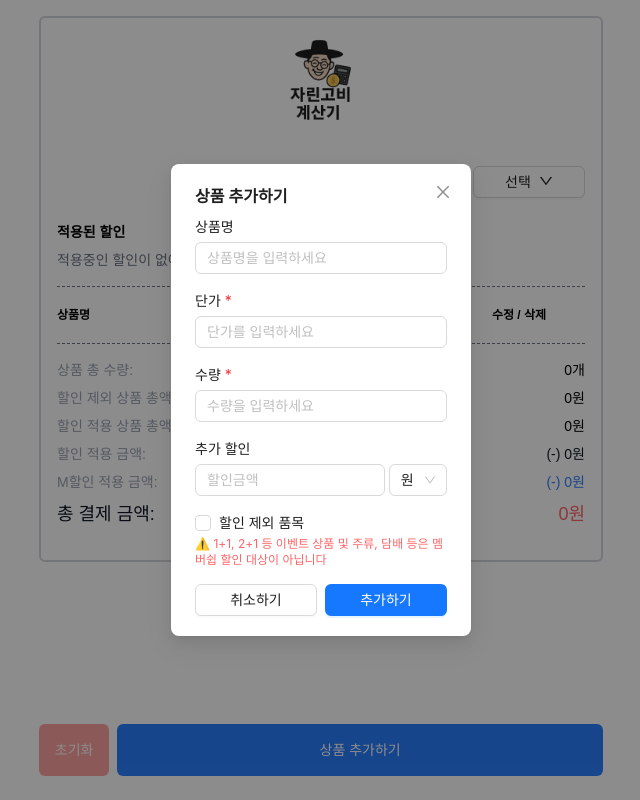
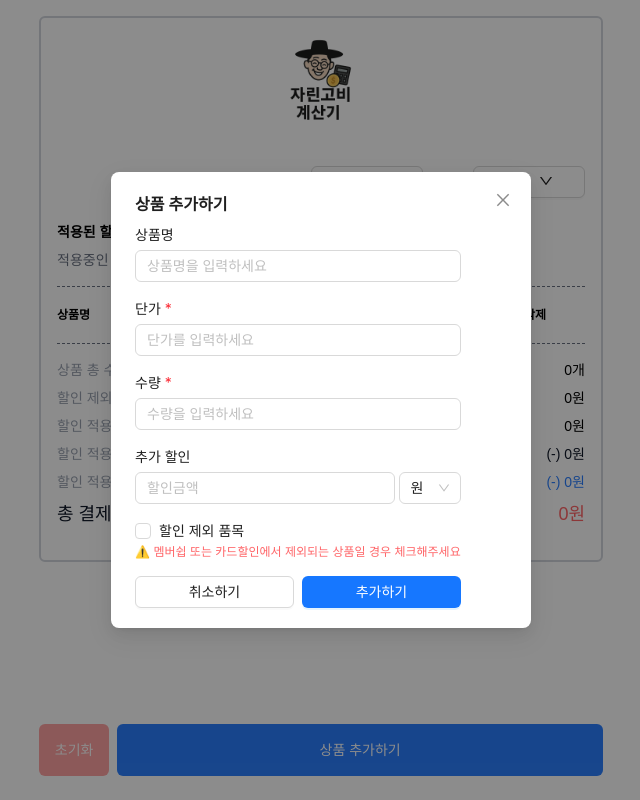
Before and after one commit to mkiz0403/m.caculator, a Next.js app: page / in a window 1280 px wide. Both pictures are taken after a click on the button "상품 추가하기". Shown: the whole page, without its empty margins (319-959 px from the left). Built offline with nearby package versions, Linux system fonts and the light colour scheme.

Commit message:
refector : 상품등록하기에서 할인 제외 체크버튼 문구 수정

```diff
--- a/src/app/caculator/AddProduct.tsx
+++ b/src/app/caculator/AddProduct.tsx
@@ -17,6 +17,7 @@ interface AddProductProps {
 	onSubmit: () => void;
 	onCancel: () => void;
 	isEditMode?: boolean;
+	mDiscount: 'none' | 'sevenEarth' | 'sevenT';
 }
 
 export default function AddProduct({
@@ -25,6 +26,7 @@ export default function AddProduct({
 	onSubmit,
 	onCancel,
 	isEditMode = false,
+	mDiscount,
 }: AddProductProps) {
 	const handleSubmit = () => {
 		onSubmit();
@@ -109,10 +111,23 @@ export default function AddProduct({
 						/>
 						<span>할인 제외 품목</span>
 					</div>
-					<span className="text-xs text-red-400">
-						⚠️ 1+1, 2+1 등 이벤트 상품 및 주류, 담배 등은 멤버쉽 할인 대상이
-						아닙니다
-					</span>
+					{mDiscount === 'none' && (
+						<span className="text-xs text-red-400">
+							⚠️ 멤버쉽 또는 카드할인에서 제외되는 상품일 경우 체크해주세요
+						</span>
+					)}
+					{mDiscount === 'sevenT' && (
+						<span className="text-xs text-red-400">
+							⚠️ 1+1, 2+1 등 이벤트 상품 및 주류, 담배 등은 멤버쉽 할인 대상이
+							아닙니다
+						</span>
+					)}
+					{mDiscount === 'sevenEarth' && (
+						<span className="text-xs text-red-400">
+							⚠️ 1+1, 2+1 등 이벤트 상품 및 주류, 담배 등은 멤버쉽 할인 대상이
+							아닙니다
+						</span>
+					)}
 				</div>
 				<div className="flex justify-between gap-2">
 					<Button className="w-full" onClick={onCancel}>
--- a/src/app/caculator/page.tsx
+++ b/src/app/caculator/page.tsx
@@ -620,7 +620,7 @@ export default function Receipt() {
 												</div>
 												<div className="flex justify-between text-sm">
 													<span className="text-gray-400">
-														할인 적용 금액:{' '}
+														할인 적용 금액 (일반):{' '}
 													</span>
 													<span className="text-gray-900">
 														(-) {productDiscountTotal.toLocaleString()}원
@@ -628,7 +628,7 @@ export default function Receipt() {
 												</div>
 												<div className="flex justify-between text-sm">
 													<span className="text-gray-400">
-														M할인 적용 금액:{' '}
+														할인 적용 금액 (멤버쉽):{' '}
 													</span>
 													<span className="text-blue-500">
 														(-) {membershipDiscountTotal.toLocaleString()}원
@@ -699,7 +699,7 @@ export default function Receipt() {
 								open={isOpenDetailInputModal}
 								onCancel={handleCancel}
 								footer={null}
-								width={300}
+								width={420}
 								centered={true}
 							>
 								<AddProduct
@@ -708,6 +708,7 @@ export default function Receipt() {
 									onSubmit={isEditMode ? updateProduct : createProducts}
 									onCancel={handleCancel}
 									isEditMode={isEditMode}
+									mDiscount={mDiscount}
 								/>
 							</Modal>
 							<div className="fixed inset-x-0 bottom-0 z-50">
```
